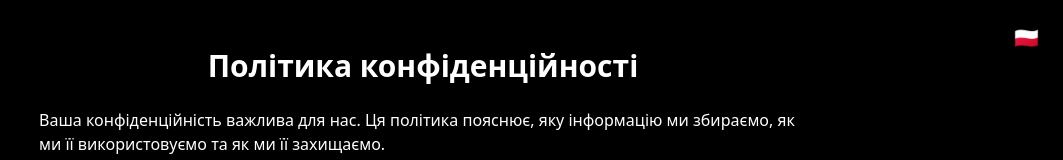
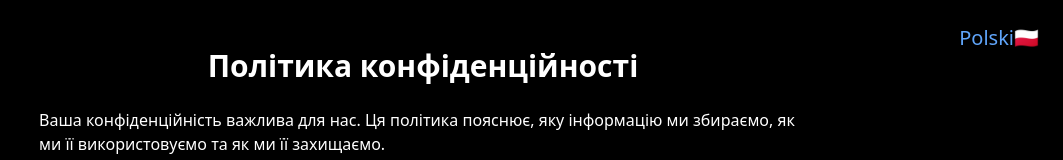
Before and after one commit to cutesuno/expressphoto-online, a Next.js app: page /privacy-policy in a window 1280 px wide. Shown: the top 160 px of the page, without its empty margins (217-1280 px from the left). Built offline with nearby package versions, Linux system fonts and the light colour scheme.

Commit message:
додов лінк

```diff
--- a/pages/privacy-policy.tsx
+++ b/pages/privacy-policy.tsx
@@ -23,7 +23,7 @@ export default function PrivacyPolicy() {
           onClick={toggleLanguage}
           className="absolute top-6 right-6 text-xl text-blue-400"
         >
-          {language === 'uk' ? '🇵🇱' : '🇺🇦'}
+          {language === 'uk' ? 'Polski🇵🇱' : 'Українська🇺🇦'}
         </button>
 
         <h1 className="text-3xl font-bold text-center">
```
